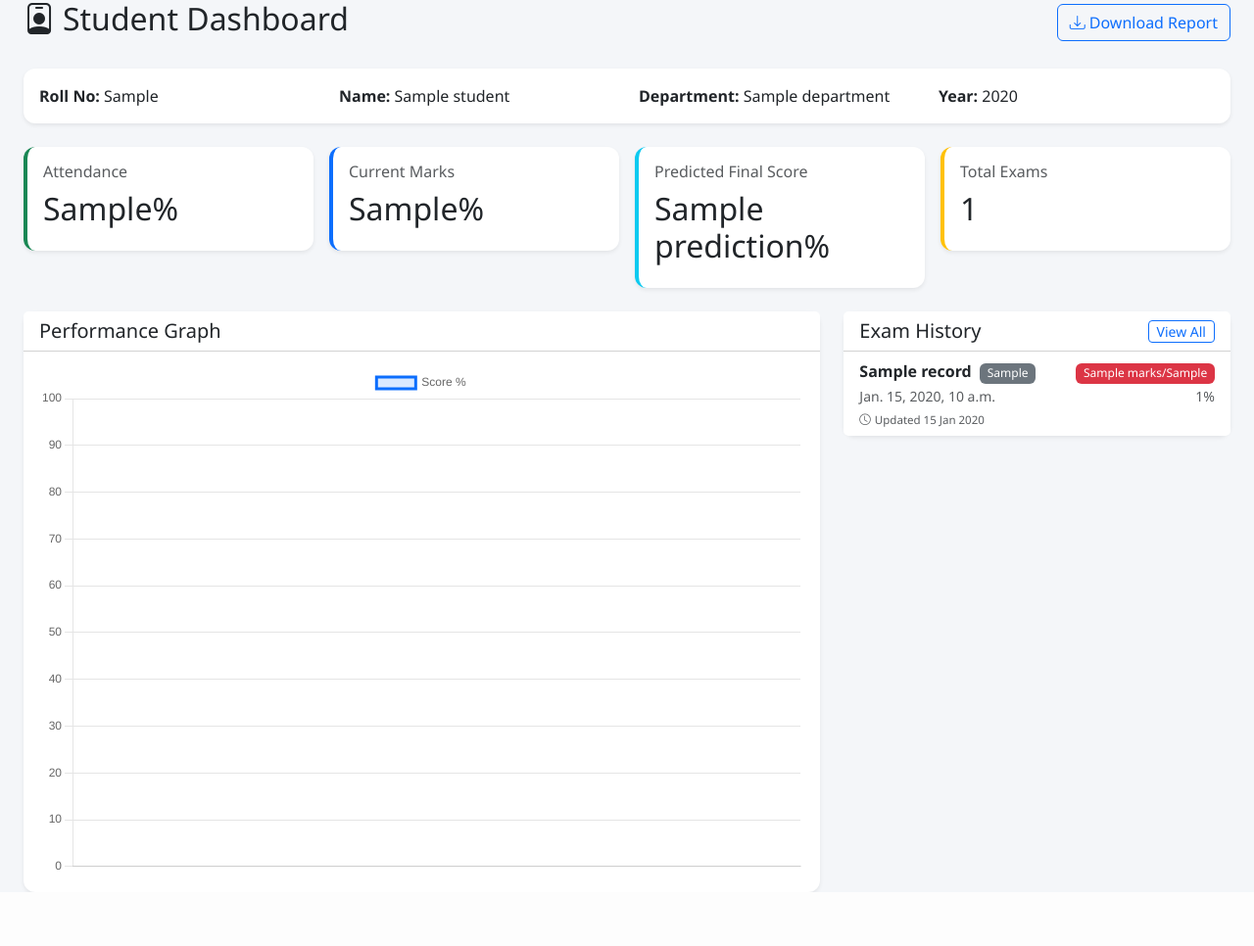
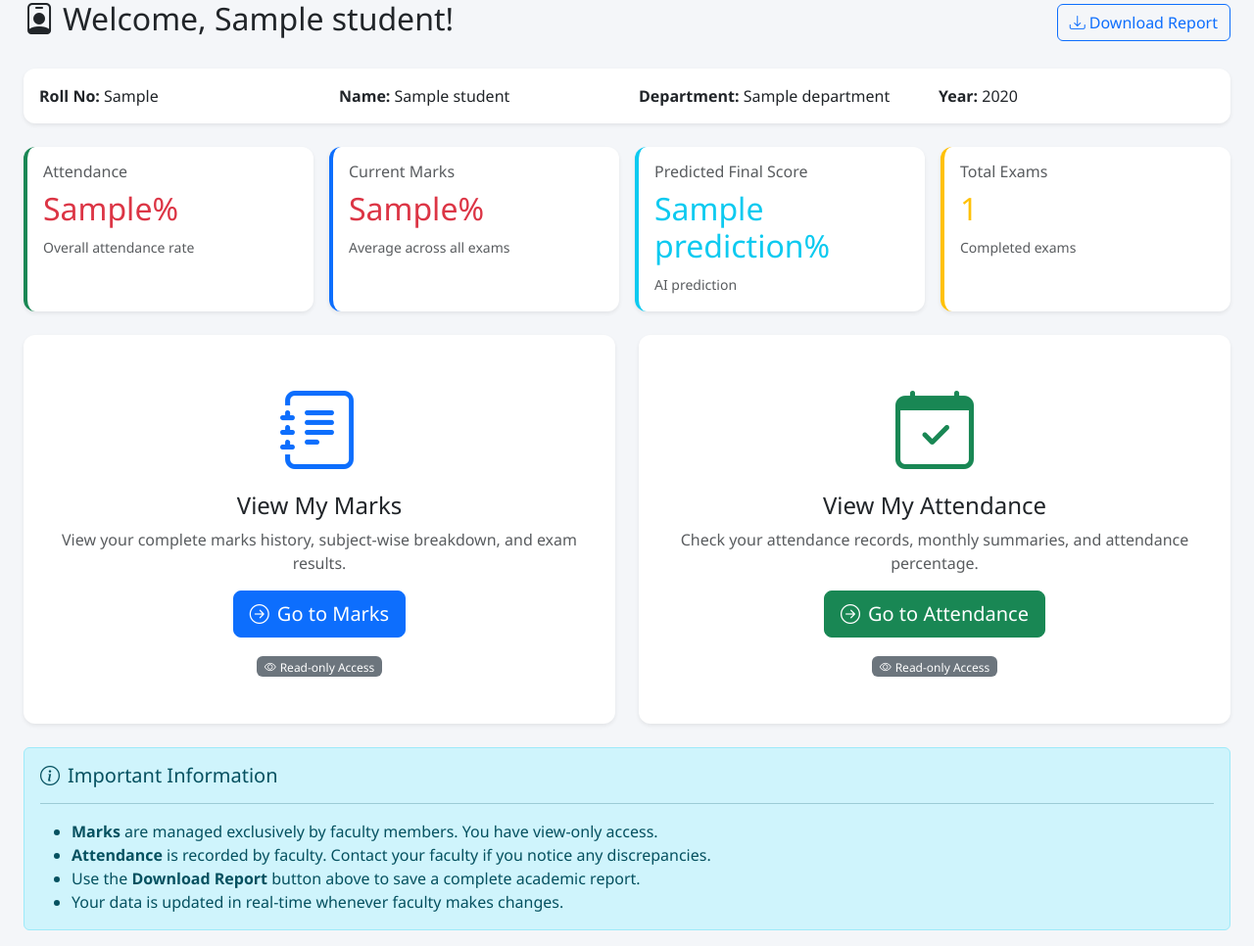
Before and after one commit to syed-saif-ahamad/student-management, a Django app: template analytics_dashboard/templates/analytics/student_dashboard.html in a window 1280 px wide. Shown: the whole page at 98% size. Before the commit the page ends 911 px from the top, so only its background shows below. Run offline with Django 5.2, Linux system fonts and the light colour scheme; the template is opened without the code that fills it: most values are stand-ins (such as "Sample title", 1, 10 or a date in 2020).

Commit message:
Fix student dashboard navigation - remove inline marks/attendance data, add action cards

```diff
--- a/analytics_dashboard/templates/analytics/student_dashboard.html
+++ b/analytics_dashboard/templates/analytics/student_dashboard.html
@@ -4,13 +4,15 @@
 
 {% block content %}
 <div class="container-fluid px-4">
+
     <div class="d-flex justify-content-between align-items-center mb-4">
-        <h2><i class="bi bi-person-badge me-2"></i>Student Dashboard</h2>
+        <h2><i class="bi bi-person-badge me-2"></i>Welcome, {{ student.name }}!</h2>
         <a href="{% url 'analytics:download_report' %}" class="btn btn-outline-primary">
             <i class="bi bi-download me-1"></i>Download Report
         </a>
     </div>
 
+    <!-- Student info card -->
     <div class="card shadow-sm mb-4">
         <div class="card-body">
             <div class="row">
@@ -22,109 +24,120 @@
         </div>
     </div>
 
+    <!-- Summary stat cards -->
     <div class="row g-3 mb-4">
         <div class="col-md-3">
-            <div class="card stat-card shadow-sm border-start border-success border-4">
+            <div class="card stat-card shadow-sm border-start border-success border-4 h-100">
                 <div class="card-body">
                     <h6 class="text-muted">Attendance</h6>
-                    <h2>{{ attendance_pct }}%</h2>
+                    <h2 class="
+                        {% if attendance_pct >= 75 %}text-success
+                        {% elif attendance_pct >= 50 %}text-warning
+                        {% else %}text-danger{% endif %}">
+                        {{ attendance_pct }}%
+                    </h2>
+                    <small class="text-muted">Overall attendance rate</small>
                 </div>
             </div>
         </div>
         <div class="col-md-3">
-            <div class="card stat-card shadow-sm border-start border-primary border-4">
+            <div class="card stat-card shadow-sm border-start border-primary border-4 h-100">
                 <div class="card-body">
                     <h6 class="text-muted">Current Marks</h6>
-                    <h2>{{ current_pct }}%</h2>
+                    <h2 class="
+                        {% if current_pct >= 75 %}text-success
+                        {% elif current_pct >= 40 %}text-warning
+                        {% else %}text-danger{% endif %}">
+                        {{ current_pct }}%
+                    </h2>
+                    <small class="text-muted">Average across all exams</small>
                 </div>
             </div>
         </div>
         <div class="col-md-3">
-            <div class="card stat-card shadow-sm border-start border-info border-4">
+            <div class="card stat-card shadow-sm border-start border-info border-4 h-100">
                 <div class="card-body">
                     <h6 class="text-muted">Predicted Final Score</h6>
-                    <h2>{{ prediction }}%</h2>
+                    <h2 class="text-info">{{ prediction }}%</h2>
+                    <small class="text-muted">AI prediction</small>
                 </div>
             </div>
         </div>
         <div class="col-md-3">
-            <div class="card stat-card shadow-sm border-start border-warning border-4">
+            <div class="card stat-card shadow-sm border-start border-warning border-4 h-100">
                 <div class="card-body">
                     <h6 class="text-muted">Total Exams</h6>
-                    <h2>{{ records.count }}</h2>
+                    <h2 class="text-warning">{{ records.count }}</h2>
+                    <small class="text-muted">Completed exams</small>
                 </div>
             </div>
         </div>
     </div>
 
-    <div class="row g-4">
-        <div class="col-lg-8">
-            <div class="card shadow-sm">
-                <div class="card-header bg-white"><h5 class="mb-0">Performance Graph</h5></div>
-                <div class="card-body"><canvas id="performanceChart" height="200"></canvas></div>
+    <!-- Quick Action Cards -->
+    <div class="row g-4 mb-4">
+        <div class="col-md-6">
+            <div class="card shadow-sm h-100 border-primary border-2">
+                <div class="card-body text-center py-5">
+                    <div class="mb-3">
+                        <i class="bi bi-journal-text display-1 text-primary"></i>
+                    </div>
+                    <h4 class="card-title">View My Marks</h4>
+                    <p class="text-muted">
+                        View your complete marks history, subject-wise breakdown, and exam results.
+                    </p>
+                    <a href="{% url 'marks:my_marks' %}" class="btn btn-primary btn-lg">
+                        <i class="bi bi-arrow-right-circle me-2"></i>Go to Marks
+                    </a>
+                    <div class="mt-3">
+                        <span class="badge bg-secondary">
+                            <i class="bi bi-eye me-1"></i>Read-only Access
+                        </span>
+                    </div>
+                </div>
             </div>
         </div>
-        <div class="col-lg-4">
-            <div class="card shadow-sm">
-                <div class="card-header bg-white d-flex justify-content-between align-items-center">
-                    <h5 class="mb-0">Exam History</h5>
-                    <a href="{% url 'marks:my_marks' %}" class="btn btn-sm btn-outline-primary py-0">
-                        View All
+
+        <div class="col-md-6">
+            <div class="card shadow-sm h-100 border-success border-2">
+                <div class="card-body text-center py-5">
+                    <div class="mb-3">
+                        <i class="bi bi-calendar-check display-1 text-success"></i>
+                    </div>
+                    <h4 class="card-title">View My Attendance</h4>
+                    <p class="text-muted">
+                        Check your attendance records, monthly summaries, and attendance percentage.
+                    </p>
+                    <a href="{% url 'attendance:my_attendance' %}" class="btn btn-success btn-lg">
+                        <i class="bi bi-arrow-right-circle me-2"></i>Go to Attendance
                     </a>
+                    <div class="mt-3">
+                        <span class="badge bg-secondary">
+                            <i class="bi bi-eye me-1"></i>Read-only Access
+                        </span>
+                    </div>
                 </div>
-                <ul class="list-group list-group-flush">
-                    {% for record in records %}
-                    <li class="list-group-item">
-                        <div class="d-flex justify-content-between align-items-start">
-                            <div>
-                                <strong>{{ record.subject }}</strong>
-                                <span class="badge bg-secondary ms-1">{{ record.exam_type }}</span>
-                                <br>
-                                <small class="text-muted">{{ record.exam_date }}</small>
-                            </div>
-                            <div class="text-end">
-                                <span class="badge
-                                    {% if record.percentage >= 75 %}bg-success
-                                    {% elif record.percentage >= 40 %}bg-warning text-dark
-                                    {% else %}bg-danger{% endif %}">
-                                    {{ record.marks }}/{{ record.max_marks }}
-                                </span>
-                                <br>
-                                <small class="text-muted">{{ record.percentage }}%</small>
-                            </div>
-                        </div>
-                        {% if record.updated_by %}
-                        <div class="text-muted mt-1" style="font-size:0.72rem">
-                            <i class="bi bi-clock me-1"></i>Updated {{ record.updated_at|date:"d M Y" }}
-                        </div>
-                        {% endif %}
-                    </li>
-                    {% empty %}
-                    <li class="list-group-item text-muted">No exam records.</li>
-                    {% endfor %}
+            </div>
+        </div>
+    </div>
+
+    <!-- Important notices -->
+    <div class="row g-3">
+        <div class="col-md-12">
+            <div class="alert alert-info">
+                <h5 class="alert-heading">
+                    <i class="bi bi-info-circle me-2"></i>Important Information
+                </h5>
+                <hr>
+                <ul class="mb-0">
+                    <li><strong>Marks</strong> are managed exclusively by faculty members. You have view-only access.</li>
+                    <li><strong>Attendance</strong> is recorded by faculty. Contact your faculty if you notice any discrepancies.</li>
+                    <li>Use the <strong>Download Report</strong> button above to save a complete academic report.</li>
+                    <li>Your data is updated in real-time whenever faculty makes changes.</li>
                 </ul>
             </div>
         </div>
     </div>
+
 </div>
 {% endblock %}
-
-{% block extra_js %}
-<script>
-new Chart(document.getElementById('performanceChart'), {
-    type: 'line',
-    data: {
-        labels: {{ performance_labels|safe }},
-        datasets: [{
-            label: 'Score %',
-            data: {{ performance_values|safe }},
-            borderColor: '#0d6efd',
-            backgroundColor: 'rgba(13, 110, 253, 0.15)',
-            fill: true,
-            tension: 0.3,
-        }]
-    },
-    options: { responsive: true, scales: { y: { beginAtZero: true, max: 100 } } }
-});
-</script>
-{% endblock %}
```
